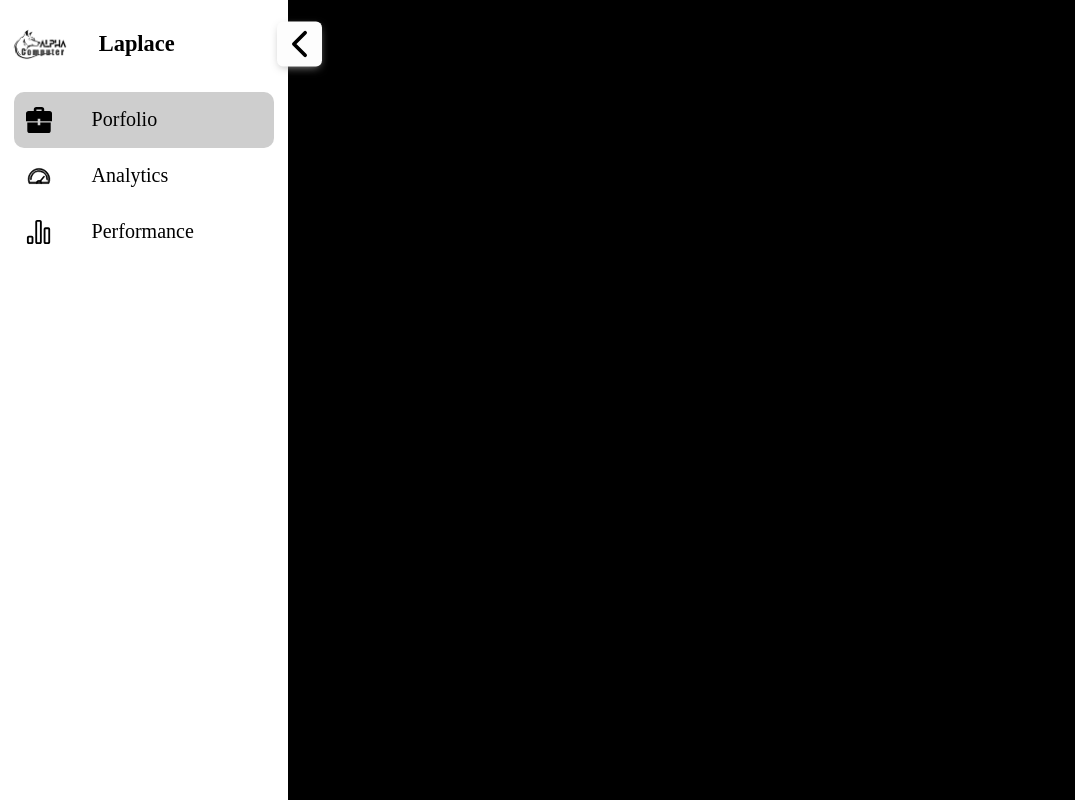
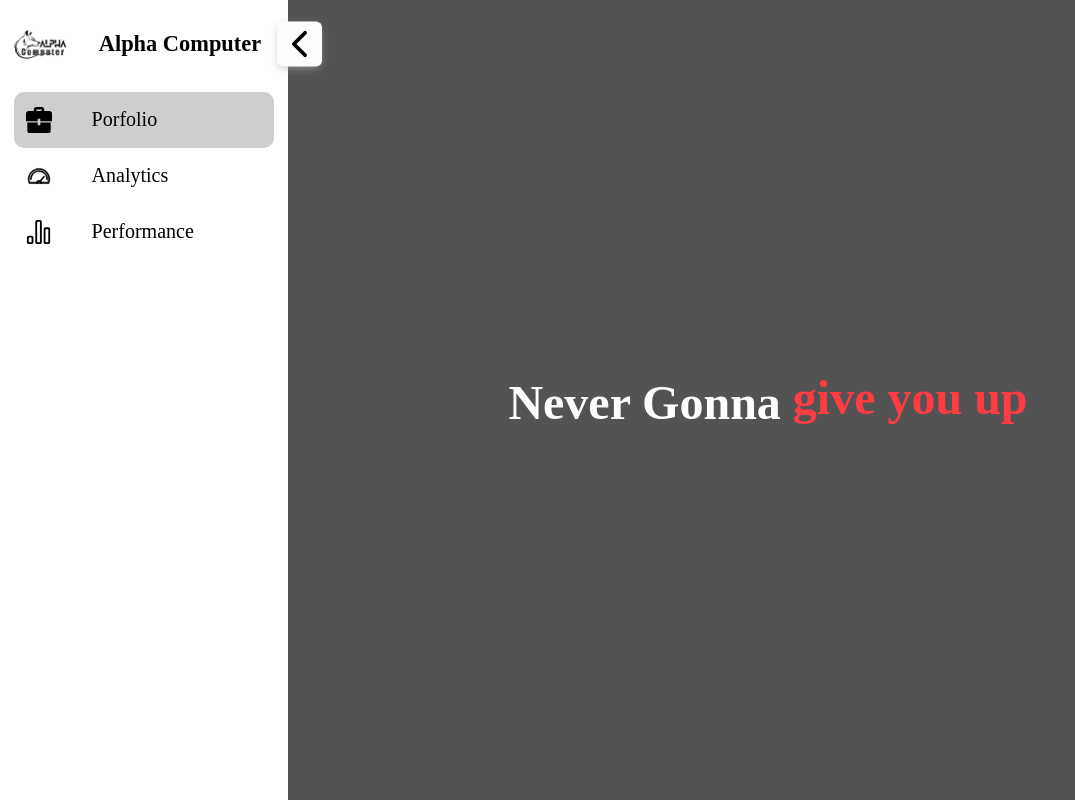
Before and after one commit to Daniello2301/SIDEBAR, a plain HTML site: page sidebar/index.html in a window 1280 px wide. Shown: the whole page, without its empty margins (0-1075 px from the left). Drawn offline with Linux system fonts and the light colour scheme.

Commit message:
add text animation

```diff
--- a/sidebar/index.html
+++ b/sidebar/index.html
@@ -15,7 +15,7 @@
             </span>
             <img
                 src="./assets/logo_Negro_Alpha_computer.png" class="logo" alt="laplace logo">
-                <h2 class="hide">Laplace</h2>
+                <h2 class="hide">Alpha Computer</h2>
         </div>
         <div class="sidebar-links">
             <ul>
@@ -46,6 +46,18 @@
             </ul>
         </div>
     </nav>
+    <main>
+        <h1>
+            Never Gonna
+            <span>
+                <span>give you up</span>
+                <span>let you down</span>
+                <span>turn around</span>
+                <span>and hurt you</span>
+                <span>give you up</span>
+            </span>
+        </h1>
+    </main>
     <script src="./main.js"></script>
 </body>
 </html>
--- a/sidebar/styles.css
+++ b/sidebar/styles.css
@@ -13,7 +13,7 @@
 }
 
 body{
-    background-color: #000000;
+    background-color: #535353;
     content: "";
     position: absolute;
     height: 100vh;
@@ -42,8 +42,8 @@ nav{
 
 main{
     flex: 1;
-    display: flex;
-    flex-direction: column;
+    display: grid;
+    place-items: center
 }
 
 .sidebar-top{
@@ -156,3 +156,41 @@ body.collapsed .hide{
 body.collapsed .expand-btn{
     transform: rotate(-180deg);
 }
+
+
+main h1{
+    font-size: 3em;
+    color: #fdfdfd;
+}
+
+main h1 > span{
+    position: relative;
+    display: inline-block;
+    color: #FF3C41;
+    height: 1.25em;
+    vertical-align: bottom;
+    overflow: hidden;
+}
+
+main h1 > span span{
+    display: block;
+    animation: animateWords 5s infinite ease;
+}
+
+@keyframes animateWords {
+    0%{
+        transform: translateY(0%);
+    }
+    25%{
+        transform: translateY(-100%);
+    }
+    50%{
+        transform: translateY(-200%);
+    }
+    75%{
+        transform: translateY(-300%);
+    }
+    100%{
+        transform: translateY(-400%);
+    }
+}
```
